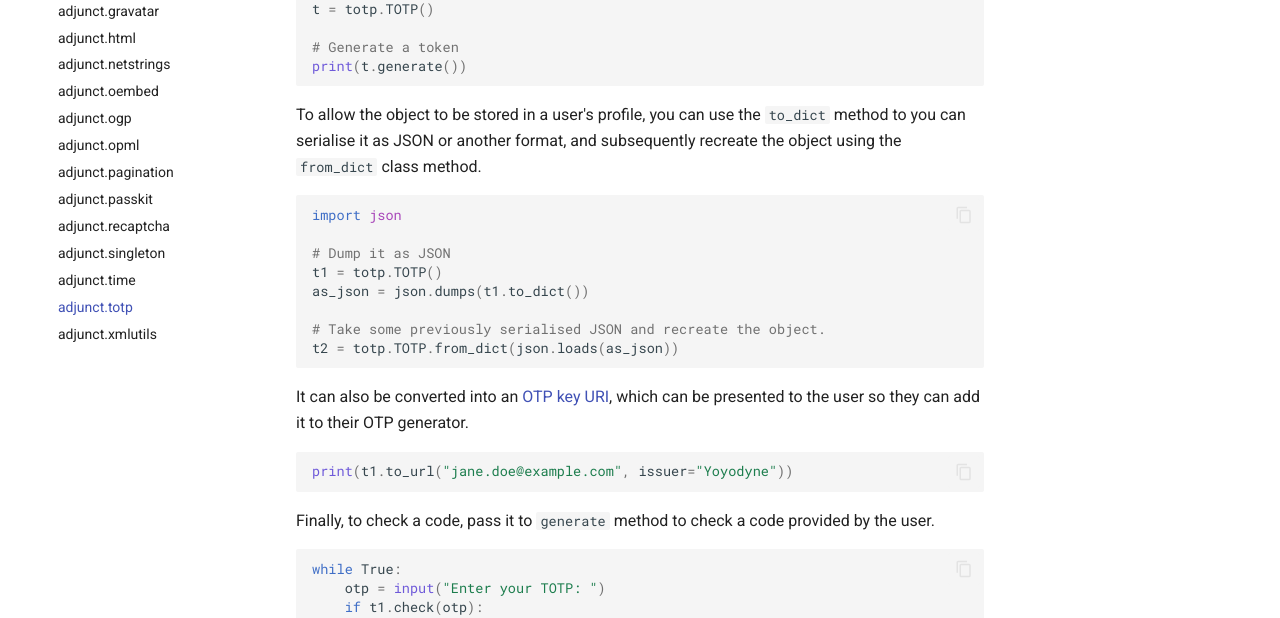
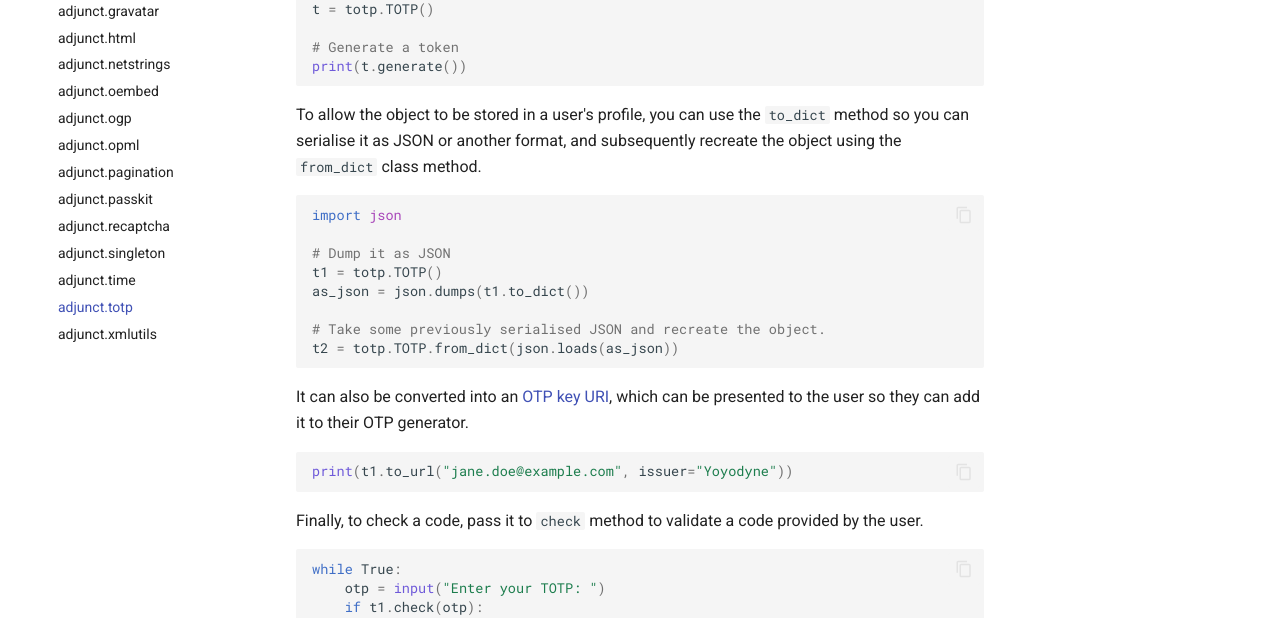
Before and after one commit to kgaughan/adjunct, an MkDocs documentation site: the page built from docs/adjunct.totp.md, in a window 1280 px wide and 1225 px high. Shown: the part 289-907 px from the top of the window. Built offline with MkDocs 1.6.1 and Material for MkDocs 9.7.7, drawn with Linux system fonts in a browser that asks for light colours; comment, search, counter and statistics services are not loaded.

Commit message:
Fix typos

````diff
--- a/docs/adjunct.totp.md
+++ b/docs/adjunct.totp.md
@@ -14,7 +14,7 @@ print(t.generate())
 ```
 
 To allow the object to be stored in a user's profile, you can use the `to_dict`
-method to you can serialise it as JSON or another format, and subsequently
+method so you can serialise it as JSON or another format, and subsequently
 recreate the object using the `from_dict` class method.
 
 ```py
@@ -37,7 +37,8 @@ user so they can add it to their OTP generator.
 print(t1.to_url("jane.doe@example.com", issuer="Yoyodyne"))
 ```
 
-Finally, to check a code, pass it to `generate` method to check a code provided by the user.
+Finally, to check a code, pass it to `check` method to validate a code provided
+by the user.
 
 ```py
 while True:
````
